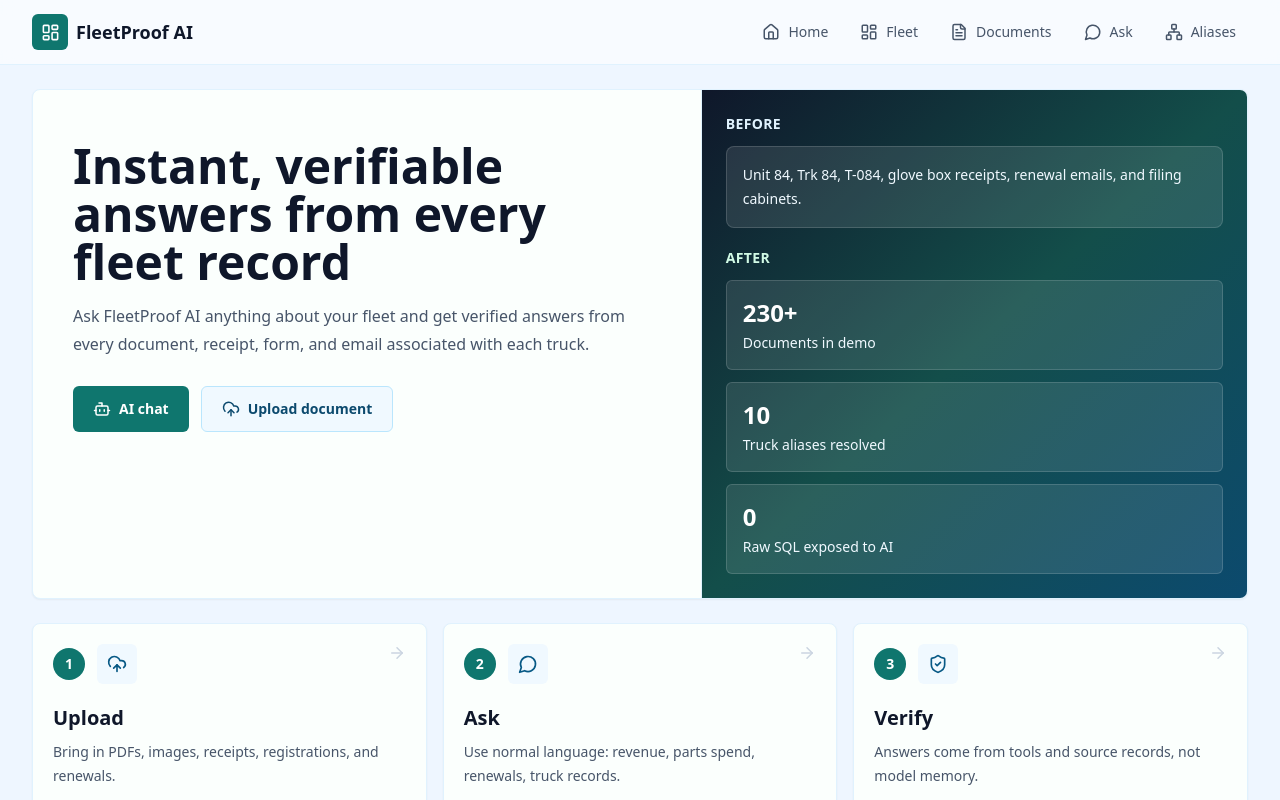
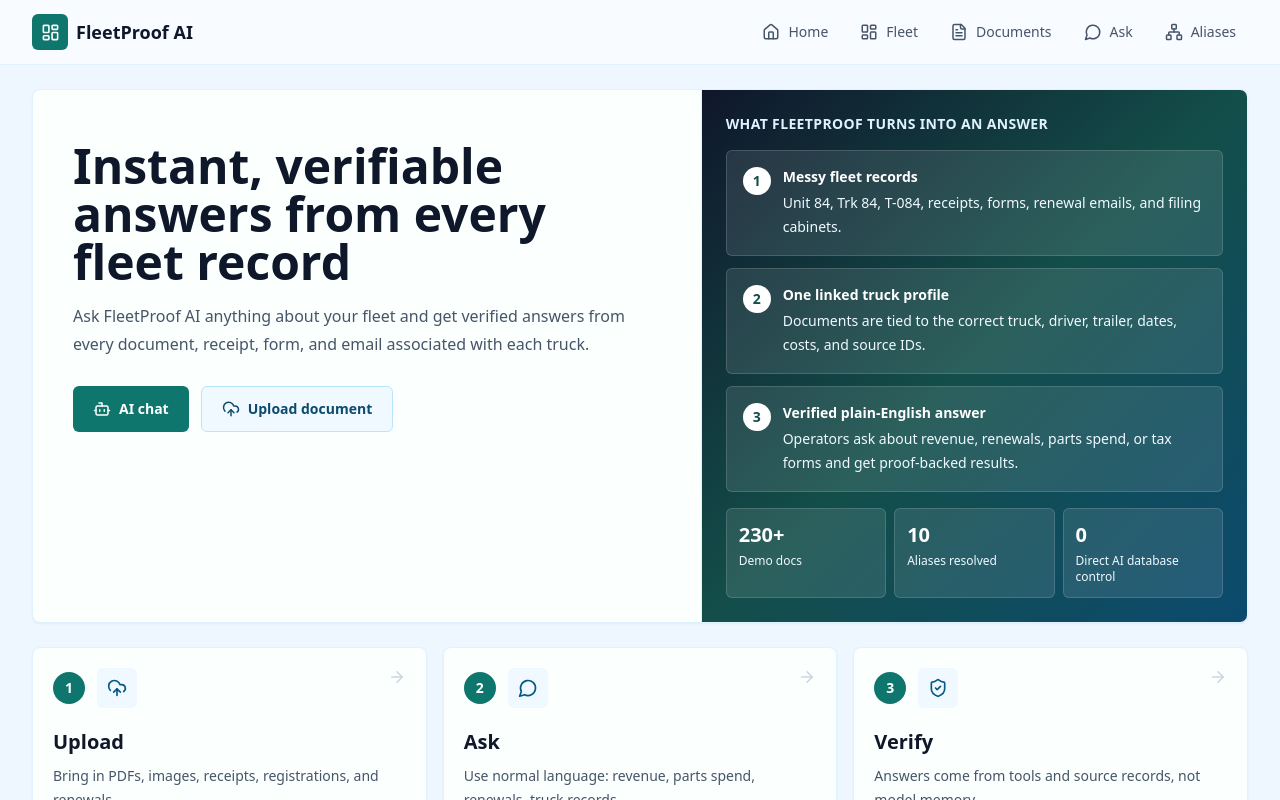
Before and after one commit to buildathon2026/FleetManagementSystem, a React (Vite) app in the folder frontend/: page / in a window 1280 px wide. Shown: the top 800 px of the page. Built offline with nearby package versions, Linux system fonts and the light colour scheme; no server answers.

Commit message:
Clarify hero showcase panel

```diff
--- a/frontend/src/components/Overview.tsx
+++ b/frontend/src/components/Overview.tsx
@@ -75,23 +75,32 @@ export default function Overview() {
           </div>
 
           <div className="border-t border-sky-100 bg-gradient-to-br from-slate-950 via-teal-900 to-sky-900 p-6 text-white lg:border-l lg:border-t-0">
-            <div className="space-y-5">
-              <div>
-                <p className="text-sm font-semibold uppercase tracking-wide text-sky-100">Before</p>
-                <div className="mt-3 rounded-lg border border-white/15 bg-white/10 p-4">
-                  <p className="text-sm leading-6 text-sky-50">
-                    Unit 84, Trk 84, T-084, glove box receipts, renewal emails, and filing cabinets.
-                  </p>
-                </div>
+            <div>
+              <p className="text-sm font-semibold uppercase tracking-wide text-sky-100">
+                What FleetProof turns into an answer
+              </p>
+              <div className="mt-4 space-y-3">
+                <ProofStep
+                  step="1"
+                  title="Messy fleet records"
+                  body="Unit 84, Trk 84, T-084, receipts, forms, renewal emails, and filing cabinets."
+                />
+                <ProofStep
+                  step="2"
+                  title="One linked truck profile"
+                  body="Documents are tied to the correct truck, driver, trailer, dates, costs, and source IDs."
+                />
+                <ProofStep
+                  step="3"
+                  title="Verified plain-English answer"
+                  body="Operators ask about revenue, renewals, parts spend, or tax forms and get proof-backed results."
+                />
               </div>
 
-              <div>
-                <p className="text-sm font-semibold uppercase tracking-wide text-emerald-100">After</p>
-                <div className="mt-3 grid gap-3">
-                  <Metric label="Documents in demo" value="230+" />
-                  <Metric label="Truck aliases resolved" value="10" />
-                  <Metric label="Raw SQL exposed to AI" value="0" />
-                </div>
+              <div className="mt-4 grid gap-2 sm:grid-cols-3">
+                <Metric label="Demo docs" value="230+" />
+                <Metric label="Aliases resolved" value="10" />
+                <Metric label="Direct AI database control" value="0" />
               </div>
             </div>
           </div>
@@ -215,9 +224,25 @@ export default function Overview() {
 
 function Metric({ label, value }: { label: string; value: string }) {
   return (
-    <div className="rounded-md border border-white/15 bg-white/10 p-4">
-      <p className="text-2xl font-semibold text-white">{value}</p>
-      <p className="mt-1 text-sm text-sky-50">{label}</p>
+    <div className="rounded-md border border-white/15 bg-white/10 p-3">
+      <p className="text-xl font-semibold text-white">{value}</p>
+      <p className="mt-1 text-xs leading-4 text-sky-50">{label}</p>
     </div>
   );
 }
+
+function ProofStep({ step, title, body }: { step: string; title: string; body: string }) {
+  return (
+    <div className="rounded-md border border-white/15 bg-white/10 p-4">
+      <div className="flex gap-3">
+        <span className="flex h-7 w-7 shrink-0 items-center justify-center rounded-full bg-white text-sm font-semibold text-teal-900">
+          {step}
+        </span>
+        <div>
+          <p className="text-sm font-semibold text-white">{title}</p>
+          <p className="mt-1 text-sm leading-6 text-sky-50">{body}</p>
+        </div>
+      </div>
+    </div>
+  );
+}
```
